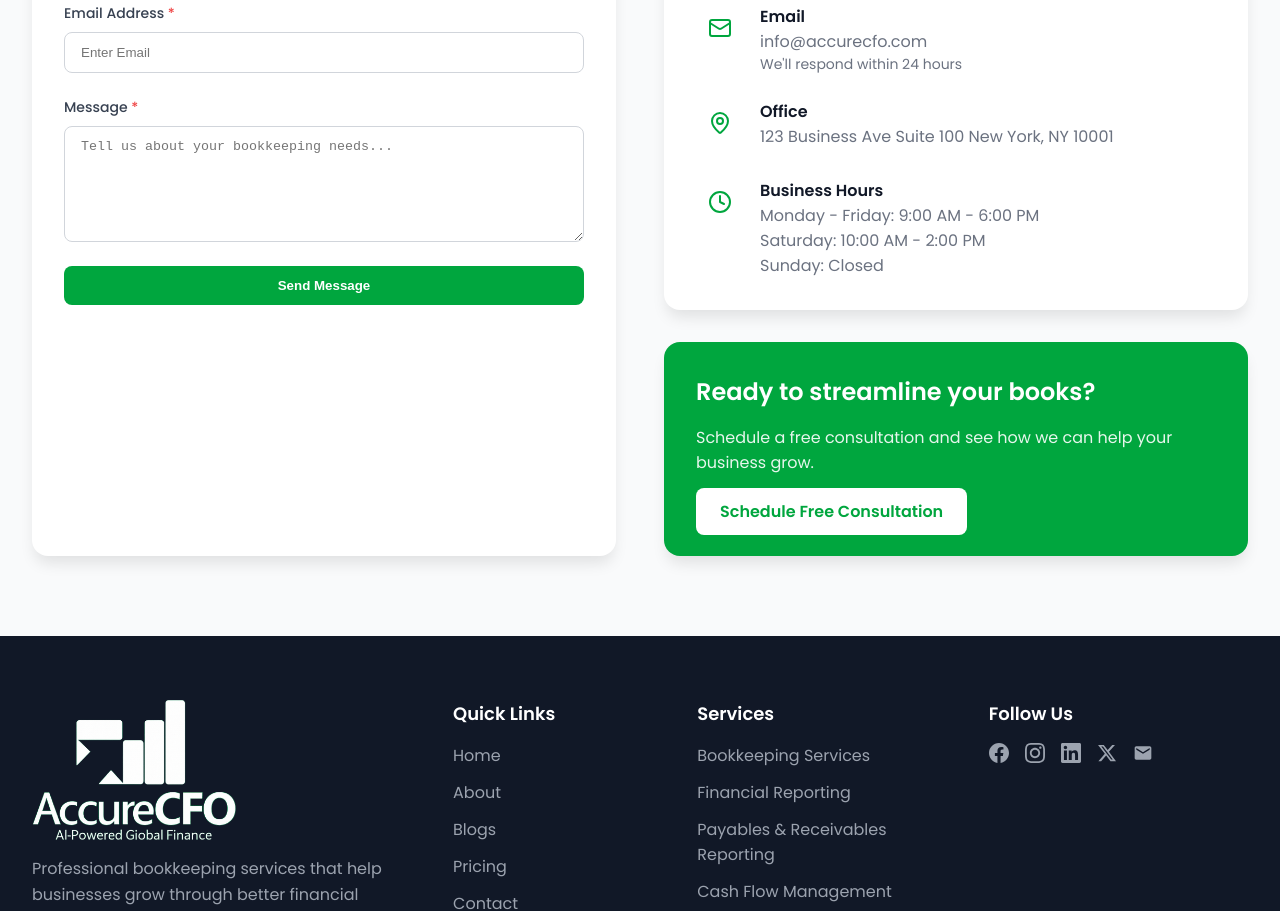
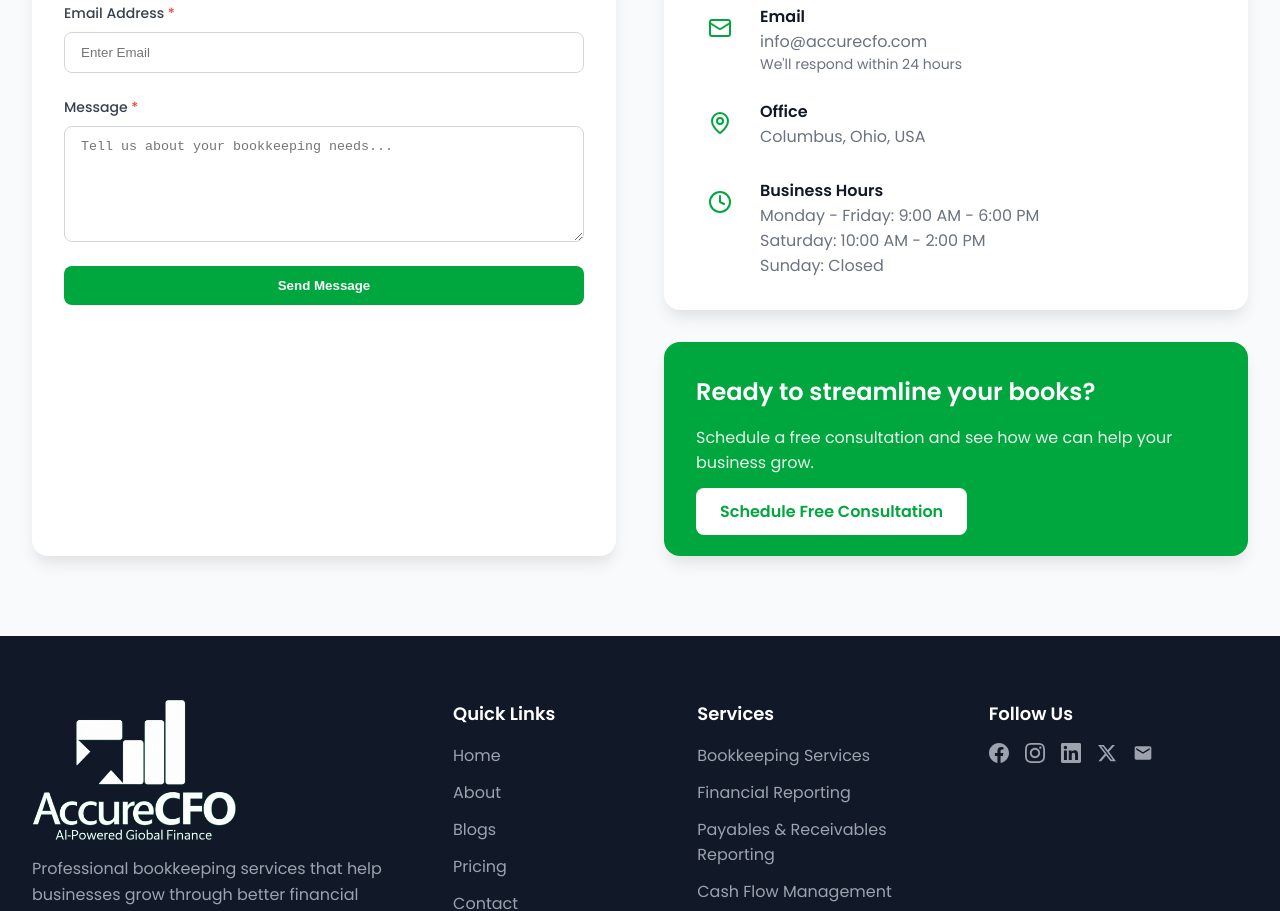
Before and after one commit to numanabid27/test-aceurfo, a Next.js app: page /contact in a window 1280 px wide. Shown: the part 1000-1911 px from the top of the page. Built offline with nearby package versions, Linux system fonts and the light colour scheme.

Commit message:
update contact address

```diff
--- a/src/components/contact/contact.component.jsx
+++ b/src/components/contact/contact.component.jsx
@@ -251,7 +251,7 @@ export default function ContactComponent() {
                         </div>
                         <div className={styles.infoContent}>
                             <h4>Office</h4>
-                            <p>123 Business Ave Suite 100 New York, NY 10001</p>
+                            <p>Columbus, Ohio, USA</p>
                         </div>
                         </div>
                         <div className={styles.infoItem}>
```
